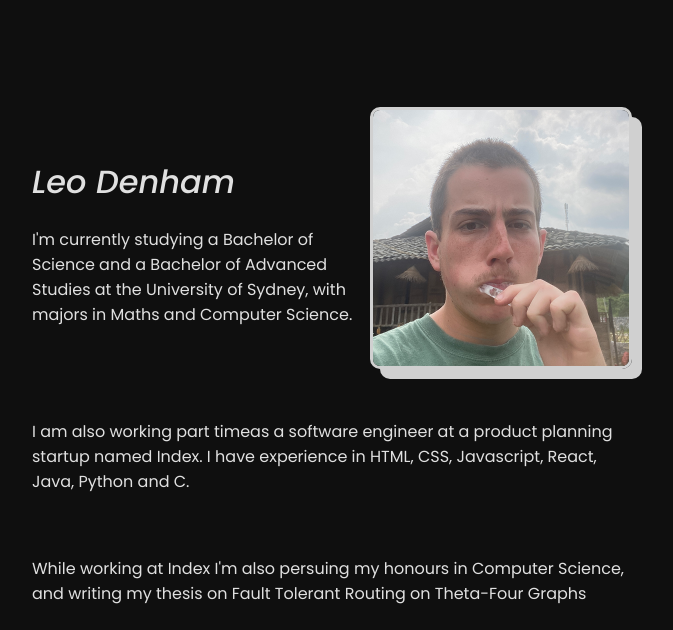
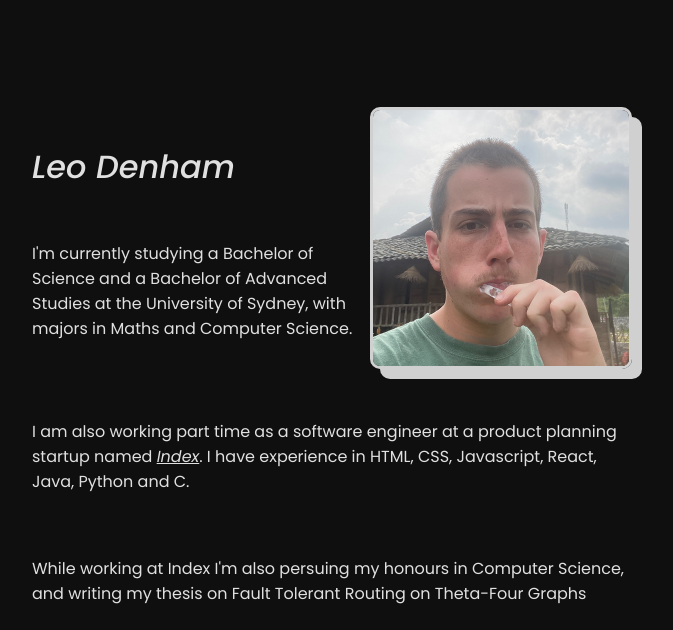
Before and after one commit to leodenham/LeosWebsite, a plain HTML site: page index.html in a window 1280 px wide. Shown: the top 630 px of the page, without its empty margins (308-981 px from the left). Drawn offline with Linux system fonts and the light colour scheme.

Commit message:
fix bugs

```diff
--- a/index.html
+++ b/index.html
@@ -34,9 +34,10 @@
         </div>
       </div>
       <p>
-        I am also working part timeas a software engineer at a product planning
-        startup named Index. I have experience in HTML, CSS, Javascript, React,
-        Java, Python and C.
+        I am also working part time as a software engineer at a product planning
+        startup named
+        <a id="index" href="https://index.inc/">Index</a>. I have experience in
+        HTML, CSS, Javascript, React, Java, Python and C.
       </p>
       <p>
         While working at Index I'm also persuing my honours in Computer Science,
--- a/style.css
+++ b/style.css
@@ -20,11 +20,19 @@ html {
 
 .main {
   max-width: 600px;
+
   display: flex;
   align-items: center;
   justify-content: center;
   flex-direction: column;
   gap: 30px;
+  width: 100%;
+}
+
+@media (max-width: 767px) {
+  .main {
+    max-width: min(400px, 90%);
+  }
 }
 
 .nameAndPhoto {
@@ -60,7 +68,8 @@ p {
   font-style: normal;
 }
 
-.poppins-regular-italic {
+.poppins-regular-italic,
+#index {
   font-family: "Poppins", sans-serif;
   font-weight: 400;
   font-style: italic;
@@ -104,6 +113,8 @@ h1 {
 
 h1 {
   transition: color 200ms ease-in-out;
+  margin-bottom: 50px;
+  width: fit-content;
 
   &:hover {
     color: rgb(70, 252, 110);
```
